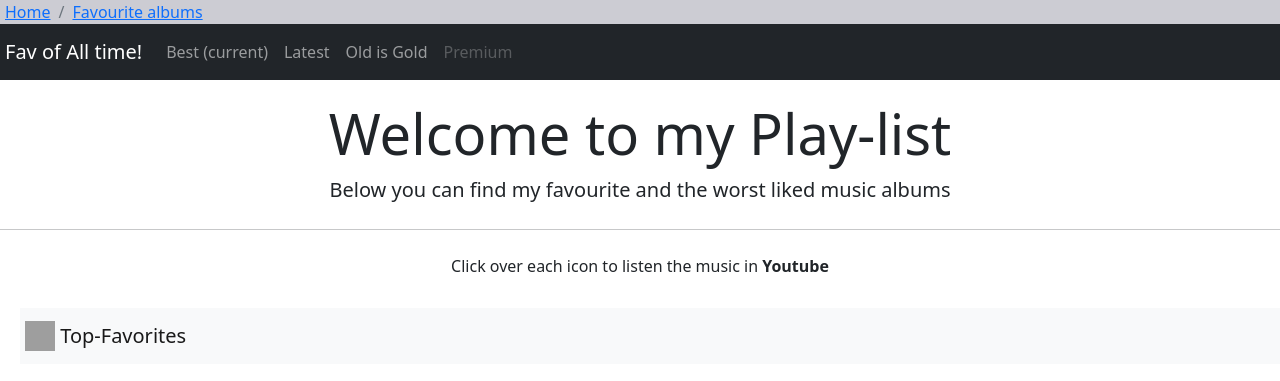
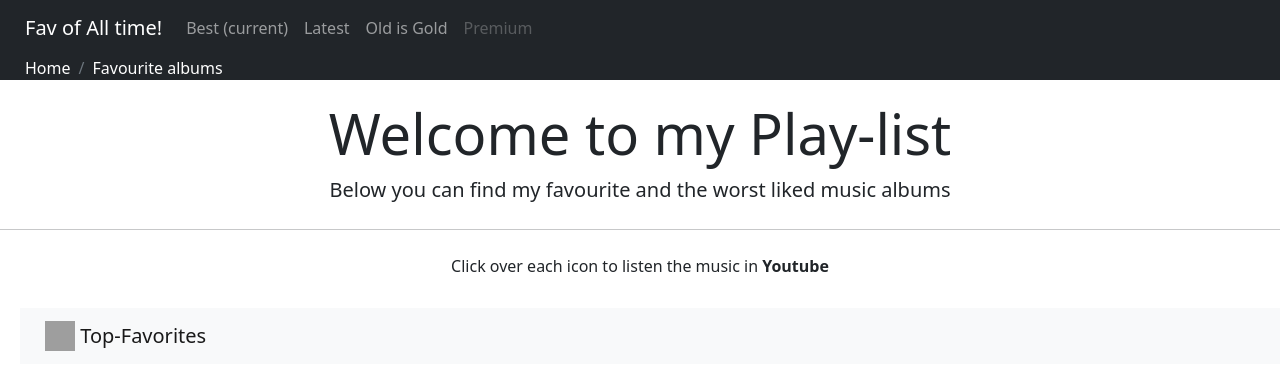
Before and after one commit to kapilthapliyal0001/M2_D9_HW, a plain HTML site: page index.html in a window 1280 px wide. Shown: the top 381 px of the page. Drawn offline with nearby package versions, Linux system fonts and the light colour scheme; grey boxes are pictures that could not be loaded.

Commit message:
Update index.html

```diff
--- a/index.html
+++ b/index.html
@@ -25,7 +25,7 @@
 
         .navbar {
             text-align: center;
-            padding-left: 5px;
+            padding-left: 25px;
         }
 
         .jumbotron {
@@ -46,17 +46,20 @@
         .card {
             margin-right: 20px;
         }
+
+        .breadcrumb-item>a{
+            color: white;
+            text-decoration: none;
+        }
+
+        .intro {
+            margin-top: 40px;
+            padding-bottom: 20px;
+        }
     </style>
 </head>
 <body style="background-color: white;">
 
-
-      <nav style="background-color: #03042533; padding-left: 5px;" aria-label="breadcrumb">
-        <ol style="margin-bottom: 0%;" class="breadcrumb">
-          <li class="breadcrumb-item"><a href="#">Home</a></li>
-          <li class="breadcrumb-item"><a href="#"> Favourite albums</a></li>
-        </ol>
-      </nav>
 
     <nav class="navbar navbar-expand-lg navbar-dark bg-dark">
         <a class="navbar-brand" href="#">Fav of All time!</a>
@@ -79,6 +82,13 @@
             </li>
           </ul>
         </div>
+      </nav>
+
+      <nav style="background-color: #212529; color: white; padding-left: 25px;" aria-label="breadcrumb">
+        <ol style="margin-bottom: 0%;" class="breadcrumb">
+          <li class="breadcrumb-item"><a href="#">Home</a></li>
+          <li class="breadcrumb-item"><a href="#"> Favourite albums</a></li>
+        </ol>
       </nav>
 
       <div class="jumbotron">
```
